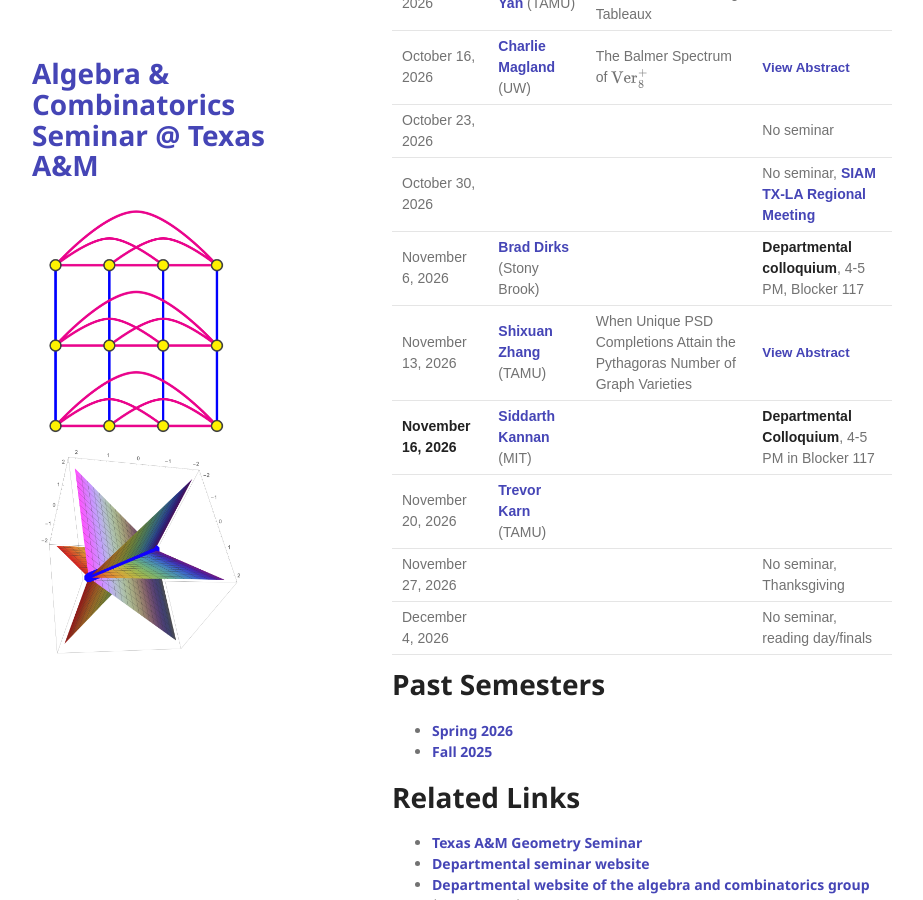
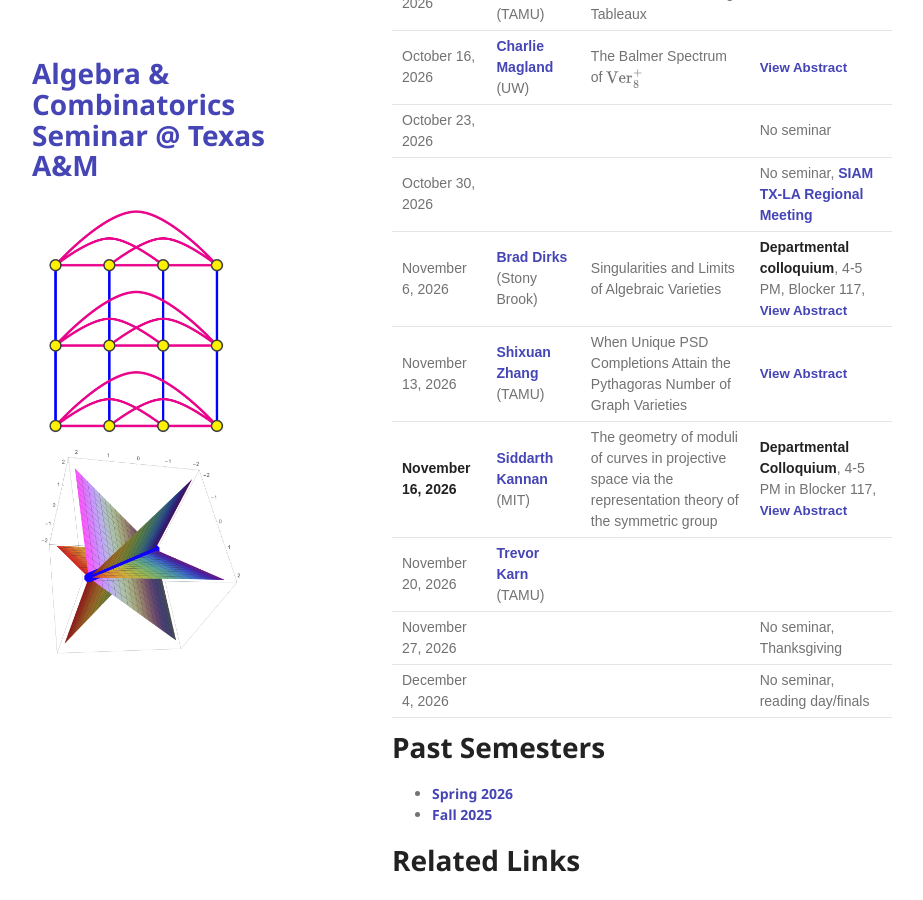
Before and after one commit to tamu-seminar/alg-comb, a Jekyll site: the page built from index.md, in a window 1280 px wide and 900 px high, scrolled down 654 px. Shown: the whole window, without its empty margins (178-1101 px from the left). Built offline with Jekyll 4.4.1, drawn with Linux system fonts in a browser that asks for light colours.

Commit message:
title and abstract

```diff
--- a/index.md
+++ b/index.md
@@ -33,9 +33,9 @@ The organizers are [Trevor Karn](https://trevorkarn.github.io/) and [Galen Dorpa
 | October 16, 2026  |[Charlie Magland](https://charlie.magland.org/) (UW)         | The Balmer Spectrum of $\text{Ver}_8^+$      |  <button type="button" class="abstract-link" onclick="showAbstract('magland')">View Abstract</button>                               |
 | October 23, 2026  |         |       | No seminar                                |
 | October 30, 2026  |         |       | No seminar, [SIAM TX-LA Regional Meeting](https://sites.google.com/view/siam-txla-2026)                                |
-| November 6, 2026  |[Brad Dirks](https://bdirks8.github.io/) (Stony Brook)          |       | **Departmental colloquium**, 4-5 PM, Blocker 117                            |
+| November 6, 2026  |[Brad Dirks](https://bdirks8.github.io/) (Stony Brook)          | Singularities and Limits of Algebraic Varieties      | **Departmental colloquium**, 4-5 PM, Blocker 117, <button type="button" class="abstract-link" onclick="showAbstract('dirks')">View Abstract</button>                             |
 | November 13, 2026 |[Shixuan Zhang](https://shixuan.page/) (TAMU)         |When Unique PSD Completions Attain the Pythagoras Number of Graph Varieties       | <button type="button" class="abstract-link" onclick="showAbstract('zhang')">View Abstract</button>                                 |
-| **November 16, 2026** |[Siddarth Kannan](https://sites.google.com/view/siddarthkannan?pli=1&authuser=0) (MIT)         |       | **Departmental Colloquium**, 4-5 PM in Blocker 117                                |
+| **November 16, 2026** |[Siddarth Kannan](https://sites.google.com/view/siddarthkannan?pli=1&authuser=0) (MIT)         | The geometry of moduli of curves in projective space via the representation theory of the symmetric group      | **Departmental Colloquium**, 4-5 PM in Blocker 117, <button type="button" class="abstract-link" onclick="showAbstract('kannan')">View Abstract</button>                                 |
 | November 20, 2026 |[Trevor Karn](https://trevorkarn.github.io/) (TAMU)         |       |                                 |
 | November 27, 2026 |         |       | No seminar, Thanksgiving       |
 | December 4, 2026  |         |       | No seminar, reading day/finals |
@@ -91,6 +91,18 @@ We study the minimum rank of positive semidefinite (PSD) completions of partiall
 We investigate whether this largest minimum rank can always be attained by a partially specified matrix with a unique PSD completion. We show that this holds when the Gram dimension is \(n-1\) or \(n-2\), where \(n\) is the matrix size. Consequently, unique PSD completions provide exact certificates for the Pythagoras number in these regimes. We further exhibit graphs for which these certificates give strictly stronger lower bounds than those obtained from quadratic persistence and its iterative variant.
 
 This is joint work with Greg Blekherman and Jaewoo Jung.
+</div>
+
+<div id="kannan" style="display:none;" aria-hidden="true">
+The moduli space of smooth complex algebraic curves is a central object of study in geometry and topology, going back to Riemann. This space has many beautiful properties; for example, it is smooth as a complex orbifold. In modern geometry, it has become increasingly important to generalize from moduli spaces of abstract curves to moduli spaces of curves inside a fixed target algebraic variety. The cohomology of these new moduli spaces provides the foundation for defining curve-counting invariants (such as Gromov—Witten invariants) of general algebraic varieties. This motivates the study of their geometry and topology, which can be arbitrarily more complicated and pathological than in the case of abstract curves.
+
+In this talk, I will explain how combinatorial tools allow us to use classical geometric constructions in order to reduce cohomological calculations on moduli spaces of curves in projective space to calculations on moduli spaces of abstract curves. The most important combinatorial tools have to do with the representation theory of the symmetric group, as encoded in the theory of symmetric functions.
+</div>
+
+<div id="dirks" style="display:none;" aria-hidden="true">
+As we vary the coefficients of polynomial equations, their solution spaces often develop singularities. These singular limits can simplify geometric problems, provided the singularities are mild enough to preserve the information we care about.
+
+I will explain how Hodge theory helps distinguish mild singularities from severe ones and discuss joint work on detecting mild singularities from their defining equations, with applications to preserving algebraic invariants in families. No background in Hodge theory or singularity theory will be assumed.
 </div>
 
 <!-- Code that makes the pop-up windows -->
```
